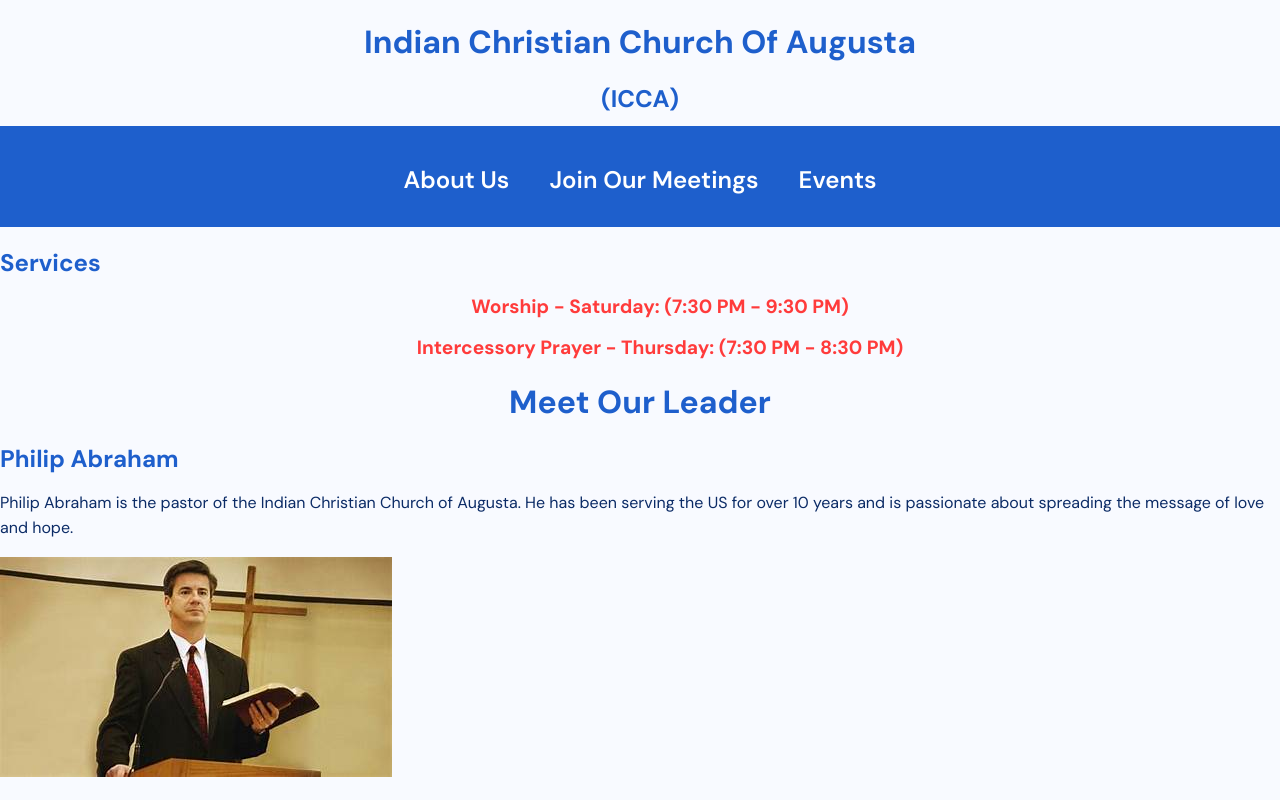
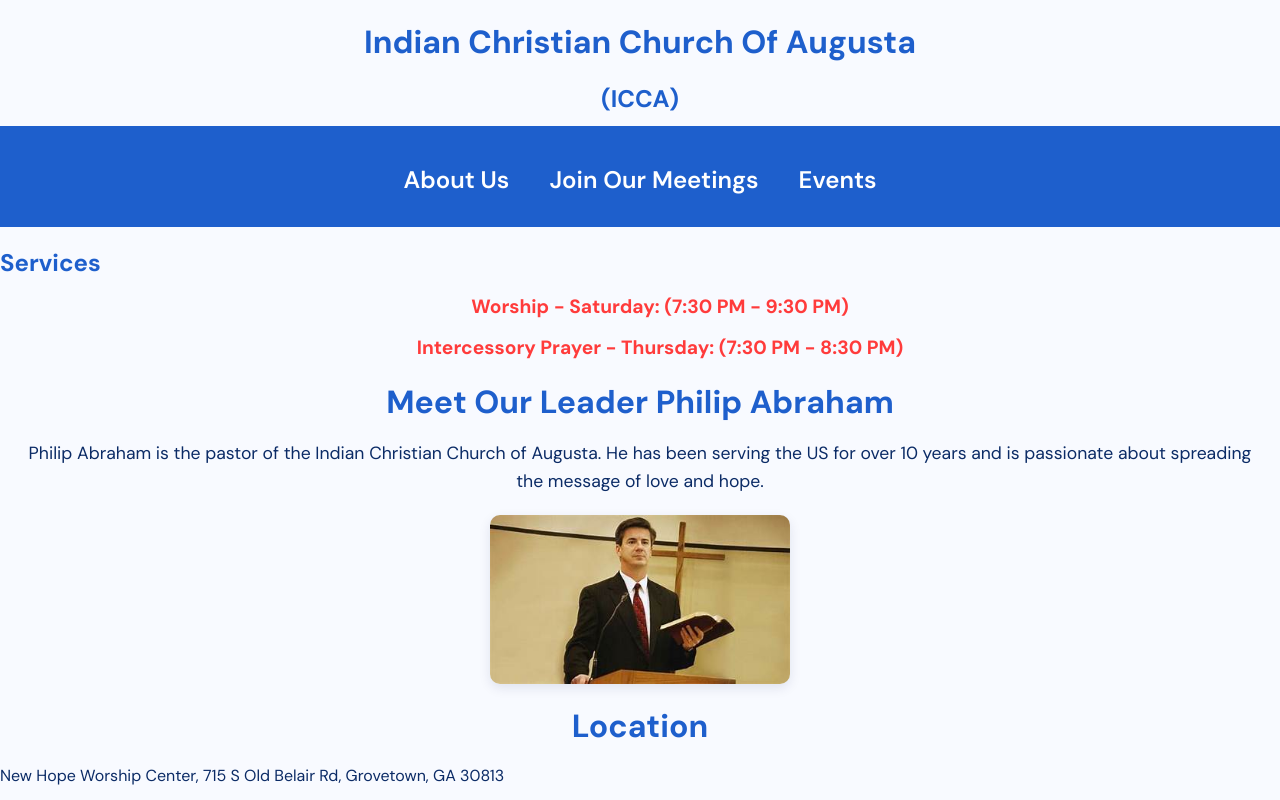
Before and after one commit to Coolfast3739/Indian-Christian-Church, a plain HTML site: page index.html in a window 1280 px wide. Shown: the top 800 px of the page. Drawn offline with Linux system fonts and the light colour scheme.

Commit message:
feat: enhance leader section with improved heading and styling

```diff
--- a/index.html
+++ b/index.html
@@ -36,9 +36,9 @@
     </main>
 
     <main>
-        <h1>Meet Our Leader</h1>
-        <h2>Philip Abraham</h2>
-        <p>Philip Abraham is the pastor of the Indian Christian Church of Augusta. He has been serving the US for over 10 years and is passionate about spreading the message of love and hope.</p>
+        <h1>Meet Our Leader Philip Abraham</h1>
+
+        <p class="leader-description">Philip Abraham is the pastor of the Indian Christian Church of Augusta. He has been serving the US for over 10 years and is passionate about spreading the message of love and hope.</p>
         <img src="Images/OIP.jfif" alt="Pastor Philip Abraham" class="leader-image">
     </main>
      <h1>Location</h1>
--- a/style.css
+++ b/style.css
@@ -182,3 +182,17 @@ a:hover {
 .header-tagline {
   text-align: center;
 }
+.leader-description {
+  text-align: center;
+  font-size: 1.1rem;
+  margin: 0 20px 20px 20px;
+  color: var(--text-dark);
+}
+
+.leader-image {
+  display: block;
+  margin: 0 auto 20px auto;
+  max-width: 300px;
+  border-radius: 10px;
+  box-shadow: 0 4px 12px rgba(0, 30, 90, 0.1);
+}
```
